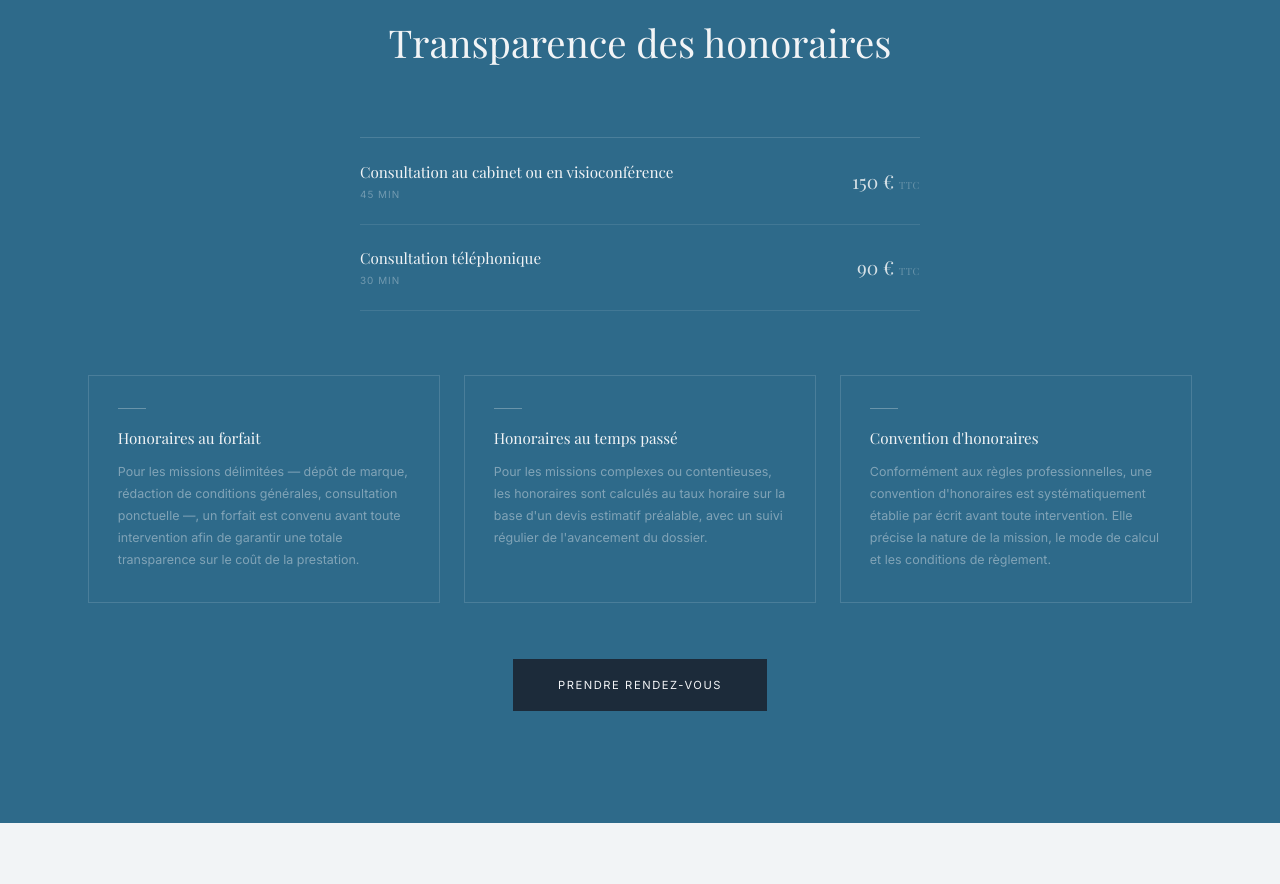
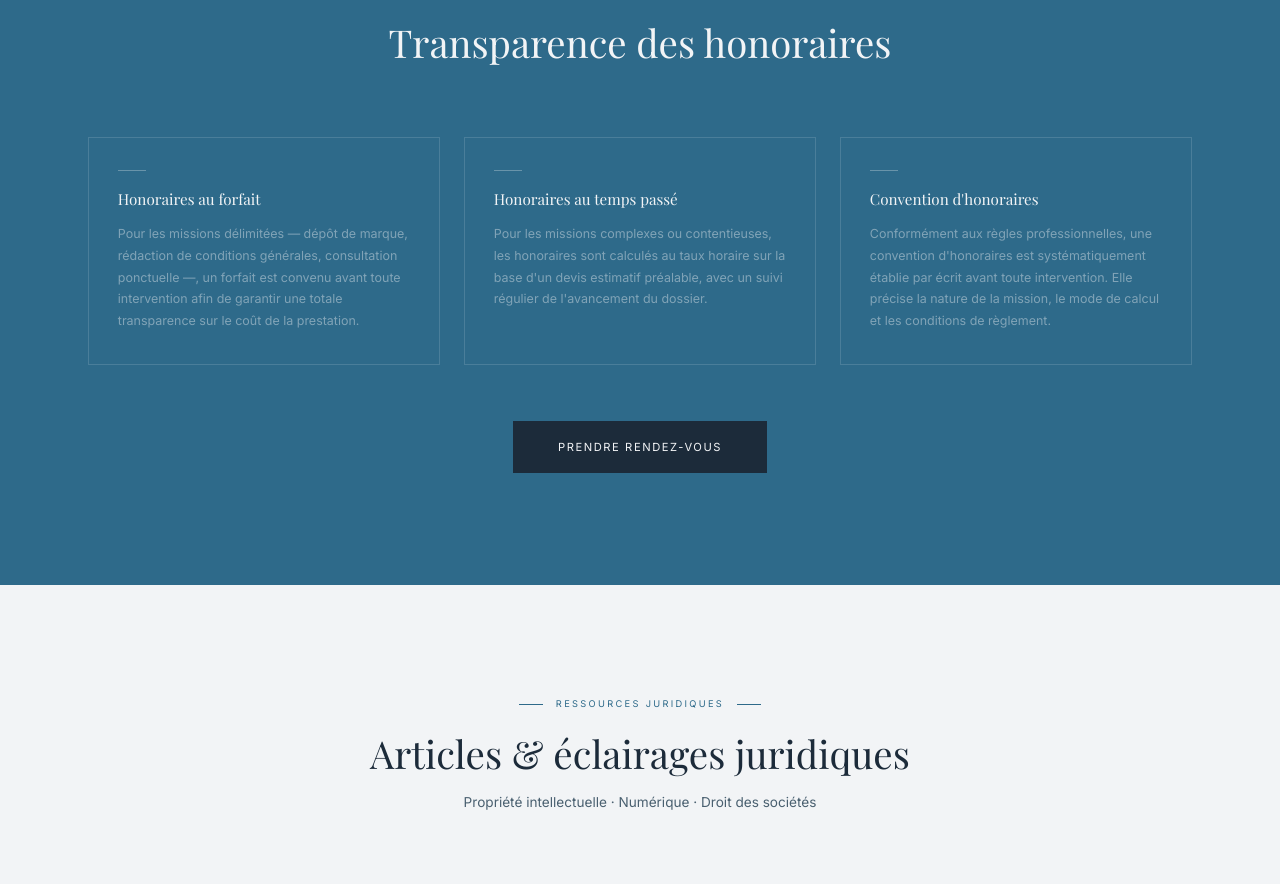
Before and after one commit to sleloutre-afk/prely-avocat-test0901, a Next.js app: page / in a window 1280 px wide. Shown: the part 3720-4604 px from the top of the page. Built offline with nearby package versions, Linux system fonts and the light colour scheme; a web font is replaced by a local one.

Commit message:
Honoraires : suppression de la grille de tarifs (non vérifiés)

```diff
--- a/src/components/Honoraires.tsx
+++ b/src/components/Honoraires.tsx
@@ -1,9 +1,4 @@
 export default function Honoraires() {
-  const tarifs = [
-    { type: 'Consultation au cabinet ou en visioconférence', duree: '45 min', prix: '150 €' },
-    { type: 'Consultation téléphonique', duree: '30 min', prix: '90 €' },
-  ]
-
   const modes = [
     {
       titre: 'Honoraires au forfait',
@@ -34,25 +29,6 @@ export default function Honoraires() {
           </h2>
         </div>
 
-        <div style={{ maxWidth: '560px', margin: '0 auto 4rem', borderTop: '1px solid rgba(242,244,246,0.15)' }}>
-          {tarifs.map((t, i) => (
-            <div key={i} style={{
-              display: 'flex', justifyContent: 'space-between', alignItems: 'center',
-              padding: '1.4rem 0',
-              borderBottom: '1px solid rgba(242,244,246,0.10)',
-              gap: '1rem', flexWrap: 'wrap',
-            }}>
-              <div>
-                <div style={{ fontFamily: 'var(--font-playfair)', fontSize: '0.95rem', color: '#f2f4f6', fontWeight: 400 }}>{t.type}</div>
-                <div style={{ fontSize: '0.62rem', color: 'rgba(242,244,246,0.35)', letterSpacing: '0.10em', textTransform: 'uppercase', marginTop: '0.2rem' }}>{t.duree}</div>
-              </div>
-              <div style={{ fontFamily: 'var(--font-playfair)', fontSize: '1.20rem', color: 'rgba(242,244,246,0.85)', fontWeight: 400, flexShrink: 0 }}>
-                {t.prix} <span style={{ fontSize: '0.62rem', color: 'rgba(242,244,246,0.30)', letterSpacing: '0.06em' }}>TTC</span>
-              </div>
-            </div>
-          ))}
-        </div>
-
         <div className="md:grid-cols-3" style={{ display: 'grid', gap: '1.5rem', marginBottom: '3.5rem' }}>
           {modes.map((m, i) => (
             <div key={i} style={{ border: '1px solid rgba(242,244,246,0.14)', padding: '2rem 1.8rem' }}>
```
